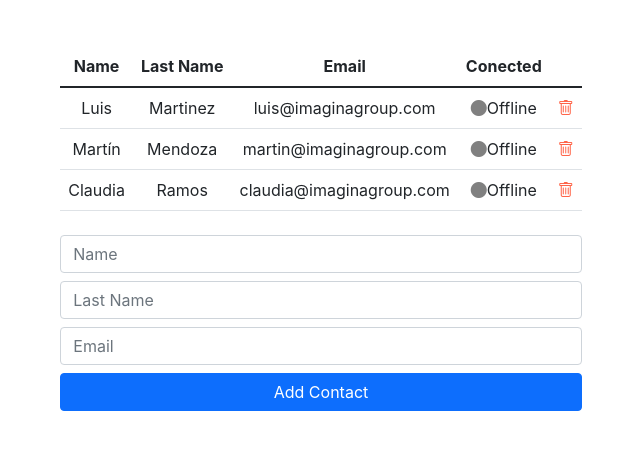
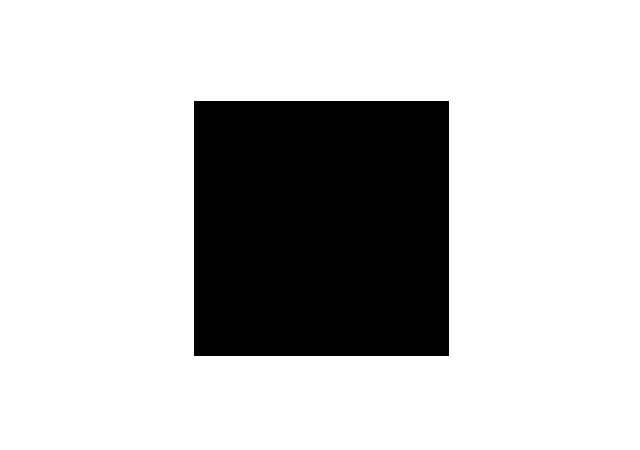
Before and after one commit to LuisMm16/OB-React, a React (Create React App) app: page / in a window 1280 px wide. Shown: the part 172-622 px from the top of the page, without its empty margins (319-959 px from the left). Built offline with nearby package versions, Linux system fonts and the light colour scheme.

Commit message:
Ejercicio Sesión 12

```diff
--- a/src/App.js
+++ b/src/App.js
@@ -1,10 +1,12 @@
 import './App.css';
-import ContactList from './components/container/contact_list';
+import Square from './components/pure/Square';
+// import ContactList from './components/container/contact_list';
 
 function App() {
   return (
     <div className="App">
-      <ContactList></ContactList>
+      {/* <ContactList></ContactList> */}
+      <Square />
     </div>
   );
 }
--- /dev/null
+++ b/src/components/pure/Square.jsx
@@ -0,0 +1,51 @@
+import React, { useEffect, useState } from 'react';
+
+function randomNumber() {
+  return Math.floor(Math.random() * 256)
+}
+
+function randomRgb() {
+  const red = randomNumber();
+  const green = randomNumber();
+  const blue = randomNumber();
+  return `rgb(${red}, ${green}, ${blue})`
+}
+
+const Square = () => {
+
+  const [rgb, setRgb] = useState('rgb(0,0,0)');
+  const [stopColor, setStopColor] = useState(true);
+
+  useEffect(() => {
+    if (!stopColor) {
+      setRgb(randomRgb());
+    }
+  }, [rgb, stopColor])
+
+  function handleMouseEnter() {
+    setStopColor(false);
+  }
+
+  function handleMouseLeave() {
+    setStopColor(true);
+  }
+
+  function handleDoubleClick() {
+    setStopColor(!stopColor);
+  }
+
+  return (
+    <div
+      style={{
+        backgroundColor: rgb,
+        width: 255,
+        height: 255
+      }}
+      onMouseEnter={handleMouseEnter}
+      onMouseLeave={handleMouseLeave}
+      onDoubleClick={handleDoubleClick}
+    />
+  );
+}
+
+export default Square;
```
